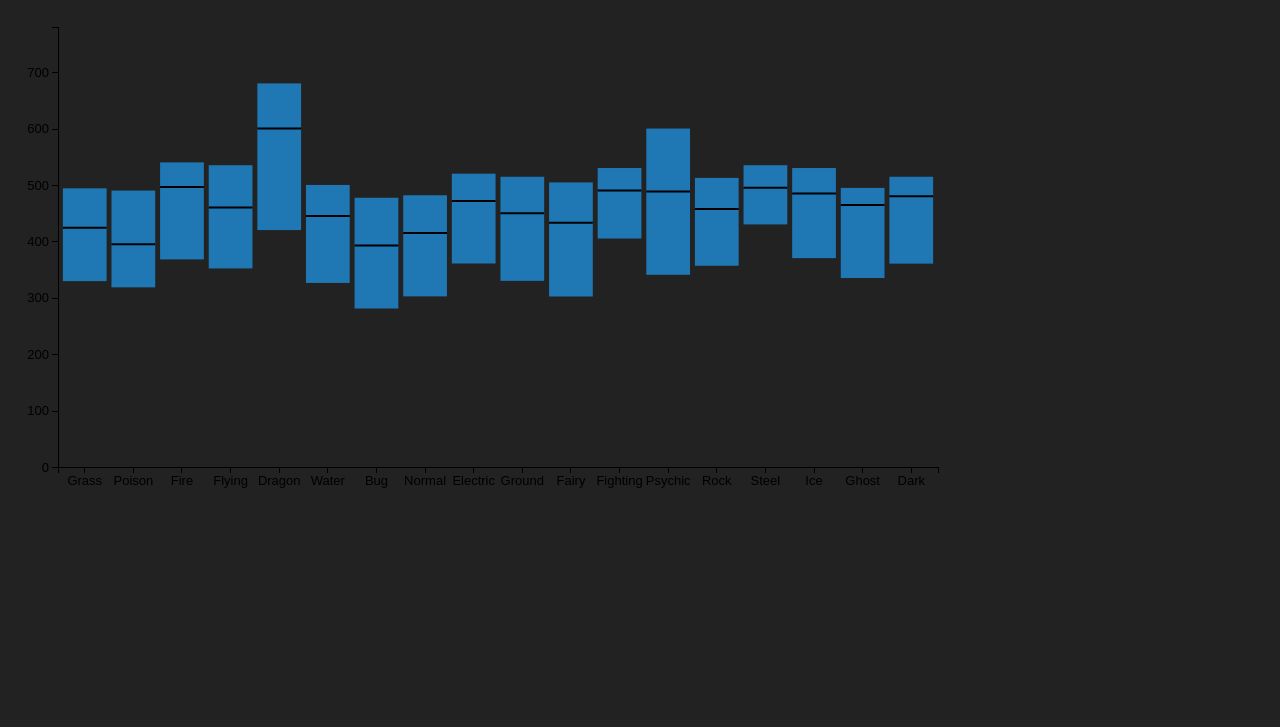
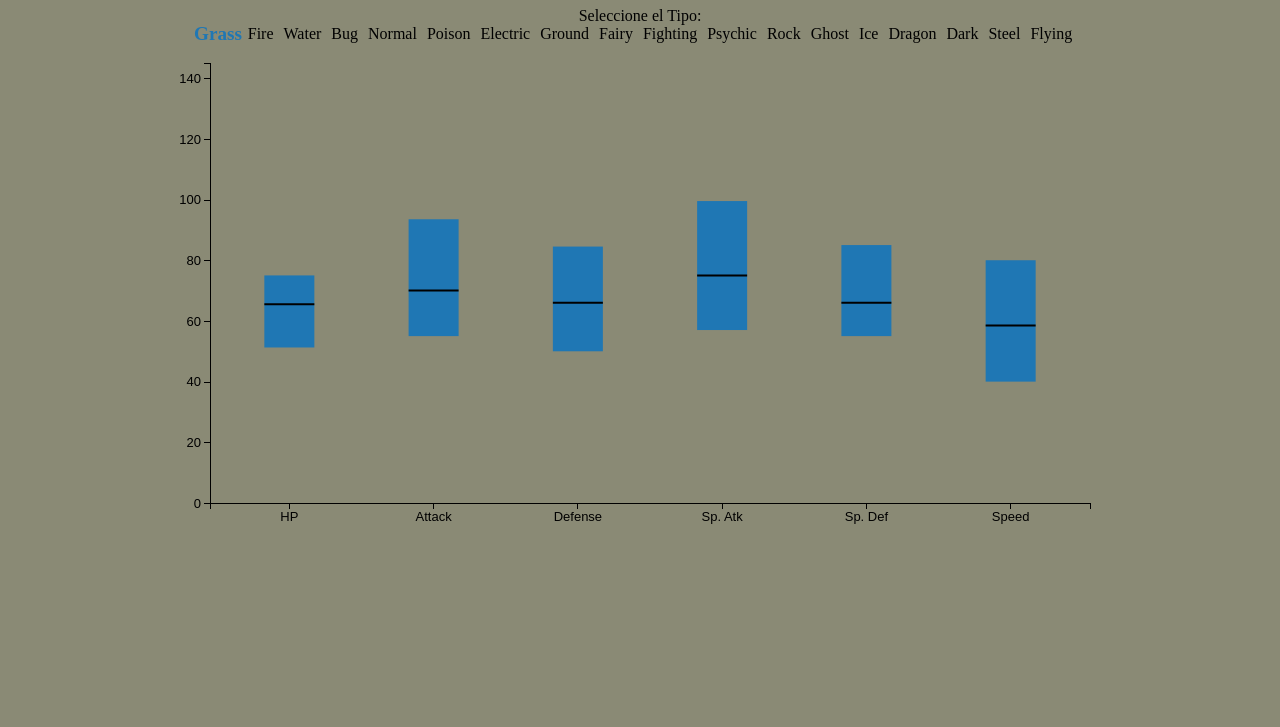
Before and after one commit to Cartterr/Proyecto-VisInfo, a plain HTML site: page Propuesta1_Tipos_Cajas.html in a window 1280 px wide. Shown: the part 73-800 px from the top of the page. Drawn offline with nearby package versions, Linux system fonts and the light colour scheme.

Commit message:
arreglo propuesta3+avance propuesta1

```diff
--- a/Propuesta1_Tipos_Cajas.css
+++ b/Propuesta1_Tipos_Cajas.css
@@ -1,11 +1,40 @@
 body {
-    font-family: Arial, sans-serif;
-    background-color: #222;
+    margin: 0 auto;
+    background-color: #8a8a75;
+    max-width: 80%;
+    min-width: 500px;
+    text-align: center;
 }
 
 .box {
     fill: #1f77b4;
+    transition: width 0.3s ease-in-out, height 0.3s ease-in-out;
+    cursor: pointer;
+    position: relative; /* Agregado */
 }
+
+.box:hover {
+    fill: #456b86;
+}
+
+.tooltip {
+    position: absolute;
+    background-color: #fff;
+    border: 1px solid #ccc;
+    padding: 10px;
+    pointer-events: none;
+    opacity: 0;
+    transition: opacity 0.3s ease-in-out;
+    top: -40px; /* Agregado */
+    left: 0; /* Agregado */
+    width: 100px; /* Agregado */
+    text-align: center; /* Agregado */
+}
+
+.box:hover .tooltip {
+    opacity: 1;
+}
+
 
 .median {
     stroke: black;
@@ -22,3 +51,32 @@
     stroke: #000;
     shape-rendering: crispEdges;
 }
+
+.type-list-container {
+    overflow-x: auto;
+    display: flex;
+    justify-content: center;
+}
+
+.type-list {
+    display: flex;
+    white-space: nowrap;
+    padding: 0;
+    margin: 0;
+    list-style-type: none;
+}
+
+.type-list li {
+    margin-right: 10px;
+    transition: transform 0.3s;
+}
+
+.type-list li:hover {
+    transform: scale(1.1);
+}
+
+.type-list li.selected {
+    transform: scale(1.2);
+    font-weight: bold;
+    color: #1f77b4;
+}
--- a/Propuesta1_Tipos_Cajas.html
+++ b/Propuesta1_Tipos_Cajas.html
@@ -4,10 +4,33 @@
     <meta charset="utf-8">
     <title>Pokemon Stats Boxplot</title>
     <link rel="stylesheet" href="Propuesta1_Tipos_Cajas.css">
+    <style>
+        .type-list-container {
+            overflow-x: auto;
+        }
+
+        .type-list {
+            display: flex;
+            white-space: nowrap;
+            padding: 0;
+            margin: 0;
+            list-style-type: none;
+        }
+
+        .type-list li {
+            margin-right: 10px;
+        }
+    </style>
     <script src="https://d3js.org/d3.v7.min.js"></script>
 </head>
 <body>
     <h1>Pokemon Stats Boxplot</h1>
+    <div>
+        <label for="typeSelect">Seleccione el Tipo:</label>
+        <div class="type-list-container">
+            <ul class="type-list" id="typeList"></ul>
+        </div>
+    </div>
     <div id="boxplot"></div>
     <script src="Propuesta1_Tipos_Cajas.js"></script>
 </body>
--- a/Propuesta1_Tipos_Cajas.js
+++ b/Propuesta1_Tipos_Cajas.js
@@ -1,6 +1,6 @@
 d3.csv("pokemon.csv").then(data => {
-    const types = Array.from(new Set(data.flatMap(d => [d["Type 1"], d["Type 2"]]).filter(Boolean)));
-    const typeStats = types.map(type => data.filter(d => d["Type 1"] === type || d["Type 2"] === type).map(d => +d.Total));
+    const types = Array.from(new Set(data.map(d => d["Type 1"])));
+    const statNames = ["HP", "Attack", "Defense", "Sp. Atk", "Sp. Def", "Speed"];
 
     const margin = { top: 20, right: 30, bottom: 40, left: 50 },
         width = 960 - margin.left - margin.right,
@@ -15,44 +15,107 @@
 
     const x = d3.scaleBand()
         .range([0, width])
-        .domain(types)
         .padding(0.1);
 
     const y = d3.scaleLinear()
-        .range([height, 0])
-        .domain([0, d3.max(typeStats, d => d3.max(d))]);
+        .range([height, 0]);
 
     const xAxis = d3.axisBottom(x);
     const yAxis = d3.axisLeft(y);
 
     svg.append("g")
-        .attr("class", "axis")
+        .attr("class", "axis x-axis")
         .attr("transform", `translate(0,${height})`)
         .call(xAxis);
 
     svg.append("g")
-        .attr("class", "axis")
+        .attr("class", "axis y-axis")
+        .call(yAxis);
+
+    const updateBoxPlot = (selectedType) => {
+        const typeData = data.filter(d => d["Type 1"] === selectedType);
+
+        const typeStats = statNames.map(stat => typeData.map(d => +d[stat]));
+
+        x.domain(statNames);
+        y.domain([0, d3.max(typeStats, d => d3.max(d))]);
+
+        svg.select(".x-axis")
+            .transition()
+            .duration(500)
+            .call(xAxis);
+
+        svg.select(".y-axis")
+            .transition()
+            .duration(500)
             .call(yAxis);
 
         const boxWidth = Math.min(50, x.bandwidth());
 
         svg.selectAll(".box")
             .data(typeStats)
-        .enter()
-        .append("rect")
+            .join("rect")
             .attr("class", "box")
-        .attr("x", (d, i) => x(types[i]) + (x.bandwidth() - boxWidth) / 2)
+            .attr("x", (d, i) => x(statNames[i]) + (x.bandwidth() - boxWidth) / 2)
             .attr("width", boxWidth)
             .attr("y", d => y(d3.quantile(d, 0.75)))
             .attr("height", d => y(d3.quantile(d, 0.25)) - y(d3.quantile(d, 0.75)));
 
+        typeList.selectAll("li")
+            .classed("selected", d => d === selectedType);
+
+
         svg.selectAll(".median")
             .data(typeStats)
-        .enter()
-        .append("line")
+            .join("line")
             .attr("class", "median")
-        .attr("x1", (d, i) => x(types[i]) + (x.bandwidth() - boxWidth) / 2)
-        .attr("x2", (d, i) => x(types[i]) + (x.bandwidth() + boxWidth) / 2)
+            .attr("x1", (d, i) => x(statNames[i]) + (x.bandwidth() - boxWidth) / 2)
+            .attr("x2", (d, i) => x(statNames[i]) + (x.bandwidth() + boxWidth) / 2)
             .attr("y1", d => y(d3.median(d)))
             .attr("y2", d => y(d3.median(d)));
+
+            svg.selectAll(".box")
+            .data(typeStats)
+            .join("rect")
+            .attr("class", "box")
+            .attr("x", (d, i) => x(statNames[i]) + (x.bandwidth() - boxWidth) / 2)
+            .attr("width", boxWidth)
+            .attr("y", d => y(d3.quantile(d, 0.75)))
+            .attr("height", d => y(d3.quantile(d, 0.25)) - y(d3.quantile(d, 0.75)))
+            .on("mouseover", function(d) {
+                const tooltip = d3.select(this.parentNode)
+                    .append("div")
+                    .attr("class", "tooltip")
+                    .html(`Q1: ${d3.quantile(d, 0.25)}<br>Median: ${d3.median(d)}<br>Q3: ${d3.quantile(d, 0.75)}`)
+                    .style("top", `${y(d3.median(d)) - 30}px`) // Posiciona el tooltip sobre el box
+                    .style("left", `${parseFloat(d3.select(this).attr("x")) + boxWidth / 2}px`); // Centra el tooltip horizontalmente
+
+                d3.select(this)
+                    .attr("opacity", 0.7); // Cambia la opacidad del box al hacer hover
+            })
+            .on("mouseout", function() {
+                d3.select(this.parentNode)
+                    .select(".tooltip")
+                    .remove();
+
+                d3.select(this)
+                    .attr("opacity", 1); // Restaura la opacidad del box al quitar el hover
             });
+
+
+    };
+
+    const typeList = d3.select("#typeList");
+    typeList.selectAll("li")
+        .data(types)
+        .enter()
+        .append("li")
+        .text(d => d)
+        .on("click", function () {
+            const selectedType = d3.select(this).text();
+            updateBoxPlot(selectedType);
+        });
+
+    // Initialize with the first type
+    updateBoxPlot(types[0]);
+});
--- a/Propuesta2_Atributos_Burbujas.css
+++ b/Propuesta2_Atributos_Burbujas.css
@@ -1,7 +1,9 @@
 body {
-    font: 10px sans-serif;
-    background-color: #222;
-    color: #fff;
+    margin: 0 auto;
+    background-color: #8a8a75;
+    max-width: 80%;
+    min-width: 500px;
+    text-align: center;
 }
 
 .dot {
--- a/Propuesta3_Mapa_Calor.css
+++ b/Propuesta3_Mapa_Calor.css
@@ -1,6 +1,6 @@
 body {
     margin: 0 auto;
-    background-color: #f9d3a7;
+    background-color: #8a8a75;
     max-width: 80%;
     min-width: 500px;
     text-align: center;
```
Also changed, not shown: Propuesta3_Mapa_Calor.js (+34 -2 lines), index.html (+19 -1 lines). Lines whose indentation alone changed are shown as unchanged.
